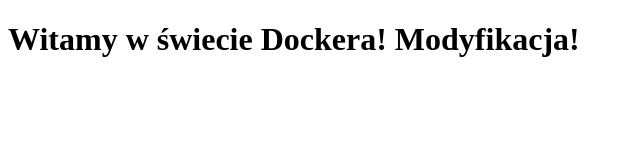
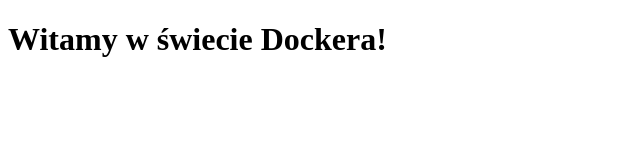
Before and after one commit to pnowy/docker-course, a plain HTML site: page dockerfiles/nginx-simple/index.html in a window 1280 px wide. Shown: the whole page, without its empty margins (0-640 px from the left). Drawn offline with Linux system fonts and the light colour scheme.

Commit message:
feat: adjust html

```diff
--- a/dockerfiles/nginx-simple/index.html
+++ b/dockerfiles/nginx-simple/index.html
@@ -7,6 +7,6 @@
     <meta name="viewport" content="width=device-width, initial-scale=1">
 </head>
 <body>
-    <h1>Witamy w świecie Dockera! Modyfikacja!</h1>
+    <h1>Witamy w świecie Dockera!</h1>
 </body>
 </html>
```
